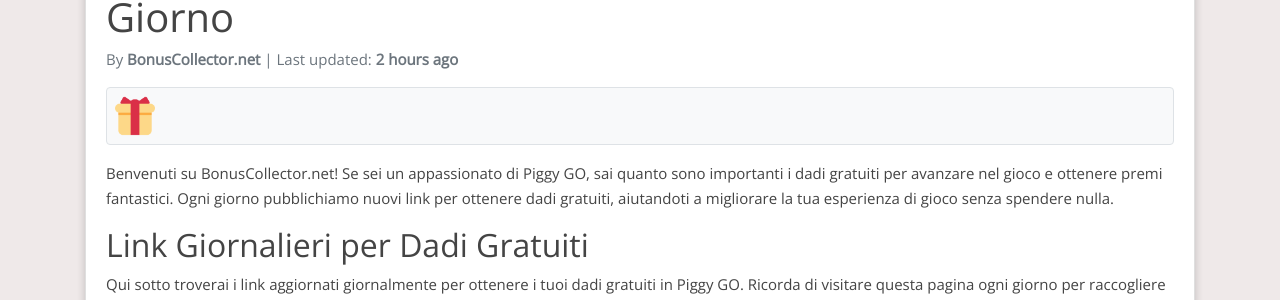
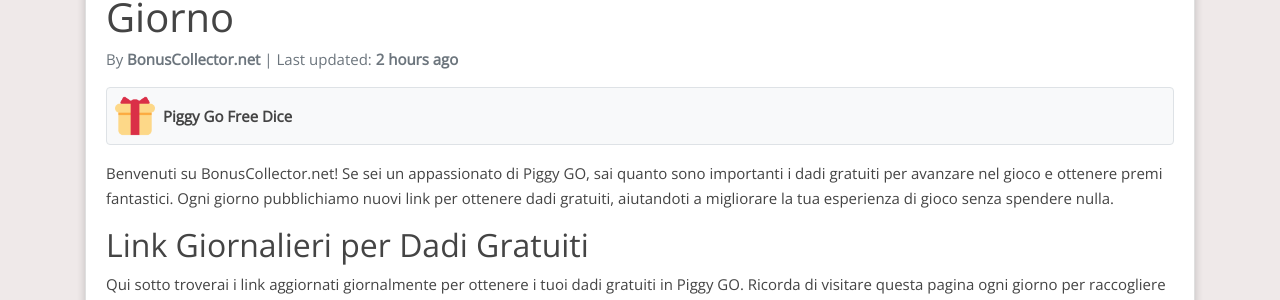
Before and after one commit to Prollad99/bs-net, a Jekyll site: the page built from it/_posts/2024-07-23-piggy-go.md, in a window 1280 px wide and 900 px high. Shown: the part 199-499 px from the top of the window. Built offline with Jekyll 4.4.1, drawn with Linux system fonts in a browser that asks for light colours; nearby versions of some CDN libraries; comment, search, counter and statistics services are not loaded.

Commit message:
Update 2024-07-23-piggy-go.md

```diff
--- a/it/_posts/2024-07-23-piggy-go.md
+++ b/it/_posts/2024-07-23-piggy-go.md
@@ -9,6 +9,8 @@
 permalink: /it/piggy-go-free-dice/
 image: /assets/images/piggy-go.png
 include_file: piggy-go.html
+manifest: /manifests/it/piggy-go.json
+app_name: "Piggy Go Free Dice"
 ---
 
 Benvenuti su BonusCollector.net! Se sei un appassionato di Piggy GO, sai quanto sono importanti i dadi gratuiti per avanzare nel gioco e ottenere premi fantastici. Ogni giorno pubblichiamo nuovi link per ottenere dadi gratuiti, aiutandoti a migliorare la tua esperienza di gioco senza spendere nulla.
```
